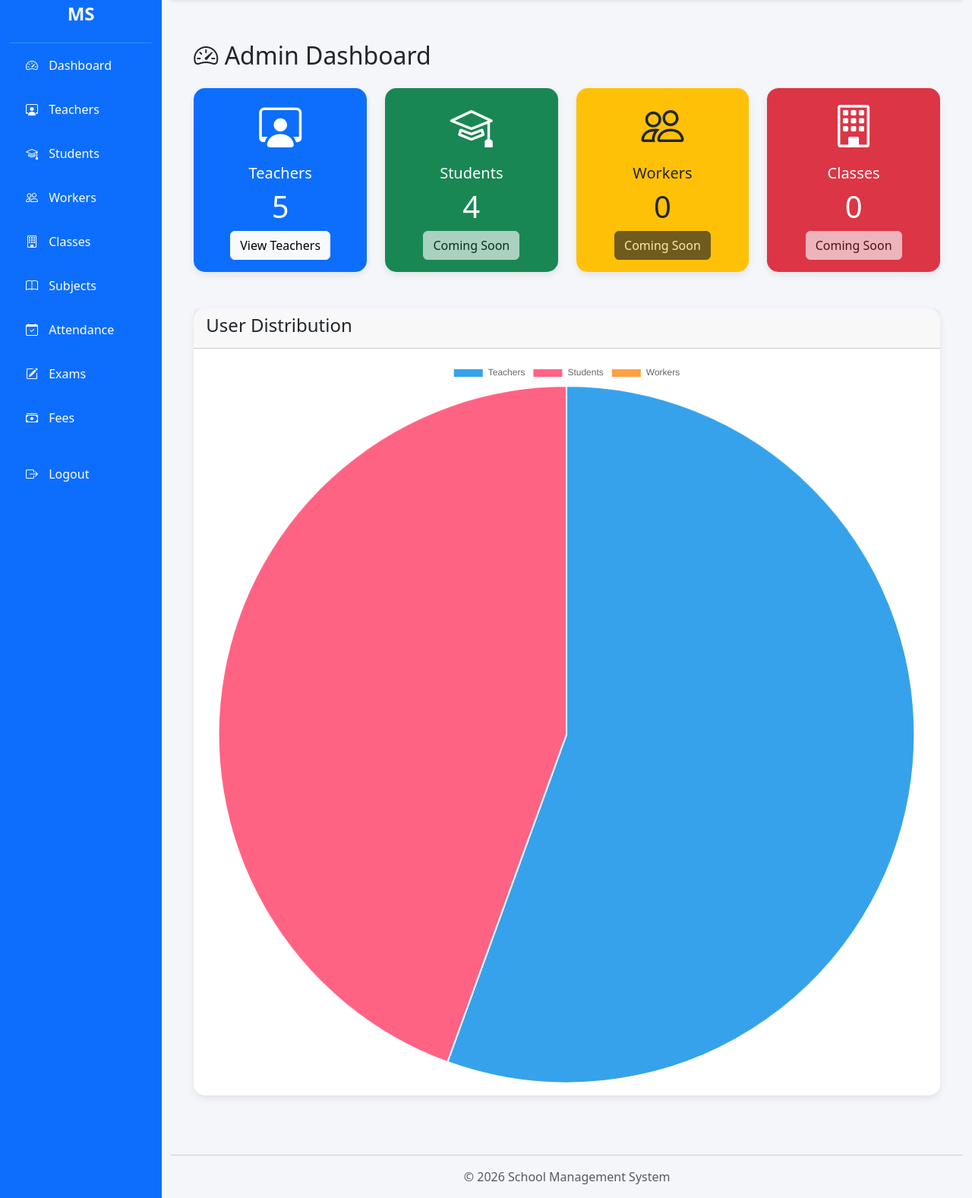
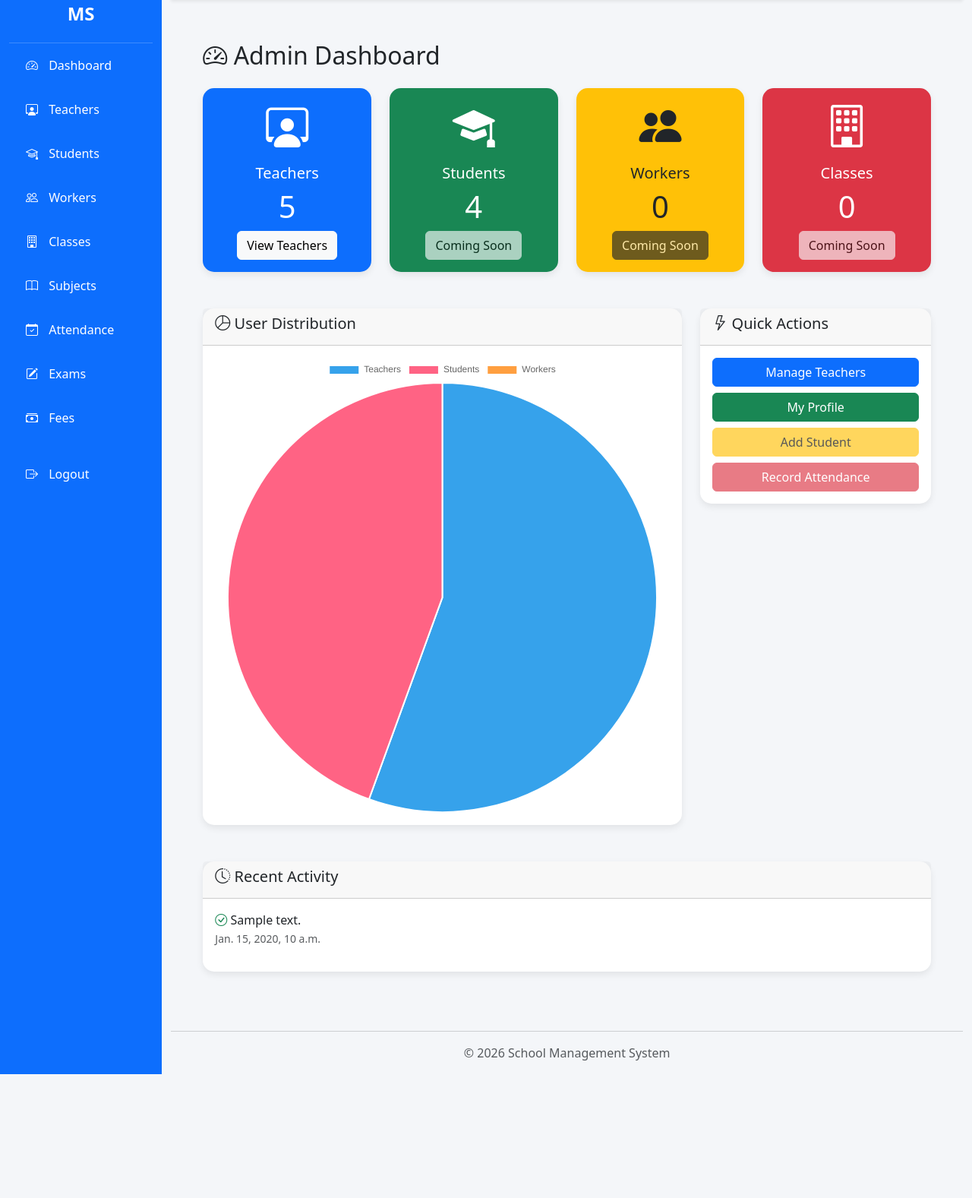
Before and after one commit to iasc12/SCHOOLMANAGEMENTSYSTEM, a Django app: page /admin-dashboard/ in a window 1280 px wide. Shown: the part 56-1633 px from the top of the page at 76% size. After the commit the page ends 1470 px from the top, so only its background shows below. Run offline with Django 5.2, Linux system fonts and the light colour scheme; a user stored in the database is signed in; data comes from the database, SQL or seed files in the repository; tables that the repository leaves empty hold one stand-in row (values such as "Sample post").

Commit message:
connect teacher actions with dashboard activity

```diff
--- a/dashboard/views.py
+++ b/dashboard/views.py
@@ -4,25 +4,54 @@ from django.contrib.admin.views.decorators import staff_member_required
 from teachers.models import Teacher
 from students.models import Student
 
+from .models import Activity
+
+
 
 @staff_member_required
 def admin_dashboard(request):
+
+
     teacher_count = Teacher.objects.count()
+
+
     student_count = Student.objects.count()
 
-    # Temporary values until we create these modules
+
+    # Temporary until modules are created
+
     worker_count = 0
+
     class_count = 0
 
+
+
+    activities = Activity.objects.all()[:5]
+
+
+
     context = {
+
         "teacher_count": teacher_count,
+
         "student_count": student_count,
+
         "worker_count": worker_count,
+
         "class_count": class_count,
+
+        "activities": activities,
+
     }
 
+
+
     return render(
+
         request,
+
         "dashboard/home.html",
-        context,
+
+        context
+
     )
--- a/templates/dashboard/home.html
+++ b/templates/dashboard/home.html
@@ -2,204 +2,492 @@
 
 {% block content %}
 
-<h2 class="mb-4">
-    <i class="bi bi-speedometer2"></i>
-    Admin Dashboard
-</h2>
+<div class="container-fluid">
 
 
-<div class="row g-4">
+    <h2 class="mb-4">
+
+        <i class="bi bi-speedometer2"></i>
+
+        Admin Dashboard
+
+    </h2>
 
 
-    <!-- Teachers -->
 
-    <div class="col-md-3">
+    <!-- Statistics Cards -->
 
-        <div class="card bg-primary text-white text-center">
+    <div class="row g-4">
 
-            <div class="card-body">
 
-                <i class="bi bi-person-workspace display-4"></i>
+        <!-- Teachers -->
 
-                <h5 class="mt-3">
-                    Teachers
-                </h5>
+        <div class="col-md-3">
 
-                <h1>
-                    {{ teacher_count }}
-                </h1>
+            <div class="card bg-primary text-white text-center">
 
-                <a href="{% url 'teacher_list' %}"
-                   class="btn btn-light">
 
-                    View Teachers
+                <div class="card-body">
 
-                </a>
+
+                    <i class="bi bi-person-workspace display-4"></i>
+
+
+                    <h5 class="mt-3">
+
+                        Teachers
+
+                    </h5>
+
+
+                    <h1>
+
+                        {{ teacher_count }}
+
+                    </h1>
+
+
+                    <a href="{% url 'teacher_list' %}"
+
+                       class="btn btn-light">
+
+                        View Teachers
+
+                    </a>
+
+
+                </div>
+
 
             </div>
 
+
         </div>
+
+
+
+
+
+        <!-- Students -->
+
+        <div class="col-md-3">
+
+
+            <div class="card bg-success text-white text-center">
+
+
+                <div class="card-body">
+
+
+                    <i class="bi bi-mortarboard-fill display-4"></i>
+
+
+                    <h5 class="mt-3">
+
+                        Students
+
+                    </h5>
+
+
+                    <h1>
+
+                        {{ student_count }}
+
+                    </h1>
+
+
+                    <button class="btn btn-light" disabled>
+
+                        Coming Soon
+
+                    </button>
+
+
+                </div>
+
+
+            </div>
+
+
+        </div>
+
+
+
+
+
+        <!-- Workers -->
+
+        <div class="col-md-3">
+
+
+            <div class="card bg-warning text-dark text-center">
+
+
+                <div class="card-body">
+
+
+                    <i class="bi bi-people-fill display-4"></i>
+
+
+                    <h5 class="mt-3">
+
+                        Workers
+
+                    </h5>
+
+
+                    <h1>
+
+                        {{ worker_count }}
+
+                    </h1>
+
+
+                    <button class="btn btn-dark" disabled>
+
+                        Coming Soon
+
+                    </button>
+
+
+                </div>
+
+
+            </div>
+
+
+        </div>
+
+
+
+
+
+        <!-- Classes -->
+
+        <div class="col-md-3">
+
+
+            <div class="card bg-danger text-white text-center">
+
+
+                <div class="card-body">
+
+
+                    <i class="bi bi-building display-4"></i>
+
+
+                    <h5 class="mt-3">
+
+                        Classes
+
+                    </h5>
+
+
+                    <h1>
+
+                        {{ class_count }}
+
+                    </h1>
+
+
+                    <button class="btn btn-light" disabled>
+
+                        Coming Soon
+
+                    </button>
+
+
+                </div>
+
+
+            </div>
+
+
+        </div>
+
+
 
     </div>
 
 
 
-    <!-- Students -->
 
-    <div class="col-md-3">
 
-        <div class="card bg-success text-white text-center">
+    <!-- Chart -->
 
-            <div class="card-body">
+    <div class="row mt-5">
 
-                <i class="bi bi-mortarboard display-4"></i>
 
-                <h5 class="mt-3">
-                    Students
-                </h5>
+        <div class="col-md-8">
 
-                <h1>
-                    {{ student_count }}
-                </h1>
 
-                <button class="btn btn-light" disabled>
-                    Coming Soon
-                </button>
+            <div class="card">
+
+
+                <div class="card-header">
+
+
+                    <h5>
+
+                        <i class="bi bi-pie-chart"></i>
+
+                        User Distribution
+
+                    </h5>
+
+
+                </div>
+
+
+
+                <div class="card-body">
+
+
+                    <canvas id="userChart"></canvas>
+
+
+                </div>
+
 
             </div>
 
+
         </div>
+
+
+
+
+
+        <!-- Quick Actions -->
+
+
+        <div class="col-md-4">
+
+
+            <div class="card">
+
+
+                <div class="card-header">
+
+
+                    <h5>
+
+                        <i class="bi bi-lightning"></i>
+
+                        Quick Actions
+
+                    </h5>
+
+
+                </div>
+
+
+
+                <div class="card-body d-grid gap-2">
+
+
+                    <a href="{% url 'teacher_list' %}"
+
+                       class="btn btn-primary">
+
+                        Manage Teachers
+
+                    </a>
+
+
+
+                    <a href="{% url 'teacher_profile' %}"
+
+                       class="btn btn-success">
+
+                        My Profile
+
+                    </a>
+
+
+
+                    <button class="btn btn-warning" disabled>
+
+                        Add Student
+
+                    </button>
+
+
+
+                    <button class="btn btn-danger" disabled>
+
+                        Record Attendance
+
+                    </button>
+
+
+
+                </div>
+
+
+            </div>
+
+
+        </div>
+
 
     </div>
 
 
 
-    <!-- Workers -->
 
-    <div class="col-md-3">
 
-        <div class="card bg-warning text-dark text-center">
 
-            <div class="card-body">
+    <!-- Recent Activity -->
 
-                <i class="bi bi-people display-4"></i>
 
-                <h5 class="mt-3">
-                    Workers
-                </h5>
+    <div class="card mt-5">
 
-                <h1>
-                    {{ worker_count }}
-                </h1>
 
-                <button class="btn btn-dark" disabled>
-                    Coming Soon
-                </button>
+        <div class="card-header">
 
-            </div>
+
+            <h5>
+
+                <i class="bi bi-clock-history"></i>
+
+                Recent Activity
+
+            </h5>
+
 
         </div>
 
-    </div>
+
+
+        <div class="card-body">
 
 
 
-    <!-- Classes -->
+            {% for activity in activities %}
 
-    <div class="col-md-3">
 
-        <div class="card bg-danger text-white text-center">
+                <div class="mb-3">
 
-            <div class="card-body">
 
-                <i class="bi bi-building display-4"></i>
+                    <i class="bi bi-check-circle text-success"></i>
 
-                <h5 class="mt-3">
-                    Classes
-                </h5>
 
-                <h1>
-                    {{ class_count }}
-                </h1>
+                    {{ activity.message }}
 
-                <button class="btn btn-light" disabled>
-                    Coming Soon
-                </button>
 
-            </div>
+                    <br>
+
+
+                    <small class="text-muted">
+
+
+                        {{ activity.created_at }}
+
+
+                    </small>
+
+
+                </div>
+
+
+
+            {% empty %}
+
+
+                <p>
+
+                    No activity recorded yet.
+
+                </p>
+
+
+
+            {% endfor %}
+
+
 
         </div>
 
+
     </div>
+
 
 
 </div>
 
 
 
-<!-- Chart -->
-
-<div class="card mt-5">
-
-    <div class="card-header">
-
-        <h4>
-            User Distribution
-        </h4>
-
-    </div>
 
 
-    <div class="card-body">
-
-        <canvas id="userChart"></canvas>
-
-    </div>
-
-</div>
-
+<!-- Chart.js -->
 
 
 <script src="https://cdn.jsdelivr.net/npm/chart.js"></script>
 
 
+
 <script>
+
 
 const ctx = document.getElementById('userChart');
 
 
+
 new Chart(ctx, {
+
 
     type: 'pie',
 
+
     data: {
+
 
         labels: [
 
+
             'Teachers',
+
             'Students',
+
             'Workers'
+
 
         ],
 
+
+
         datasets: [{
+
 
             data: [
 
+
                 {{ teacher_count }},
+
                 {{ student_count }},
+
                 {{ worker_count }}
+
 
             ]
 
+
+
         }]
+
+
 
     }
 
+
+
 });
+
 
 
 </script>
 
 
+
 {% endblock %}
```
Also changed, not shown: teachers/views.py (+92 -14 lines).
